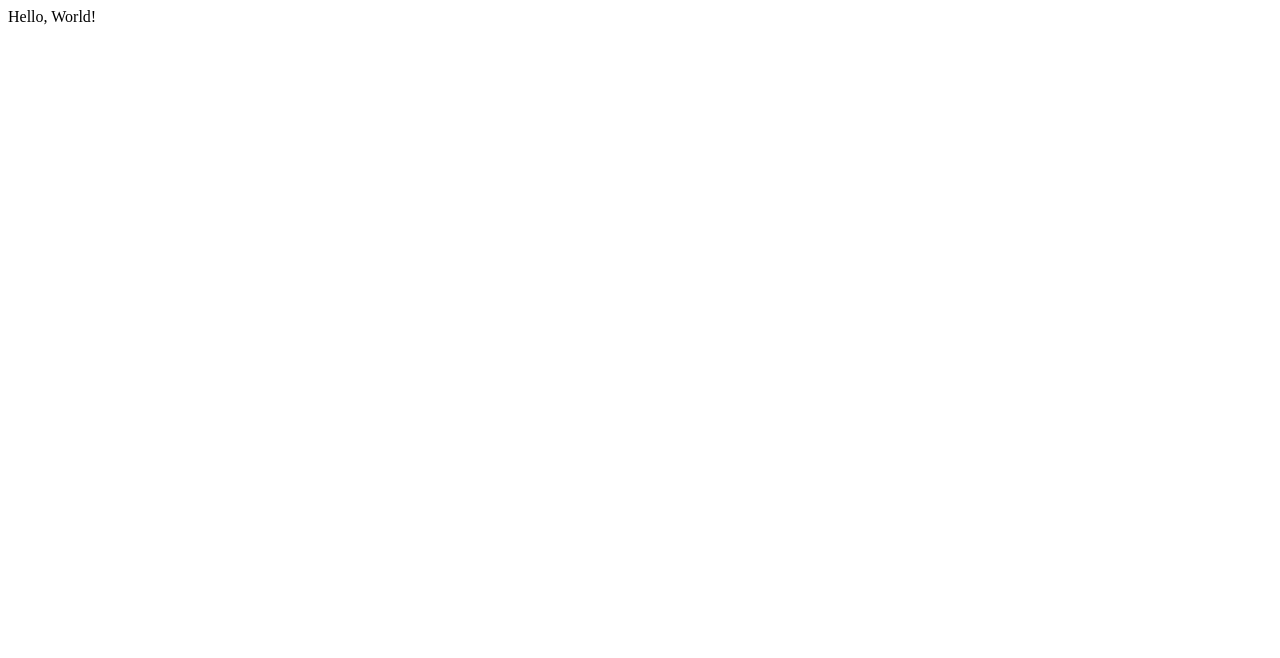
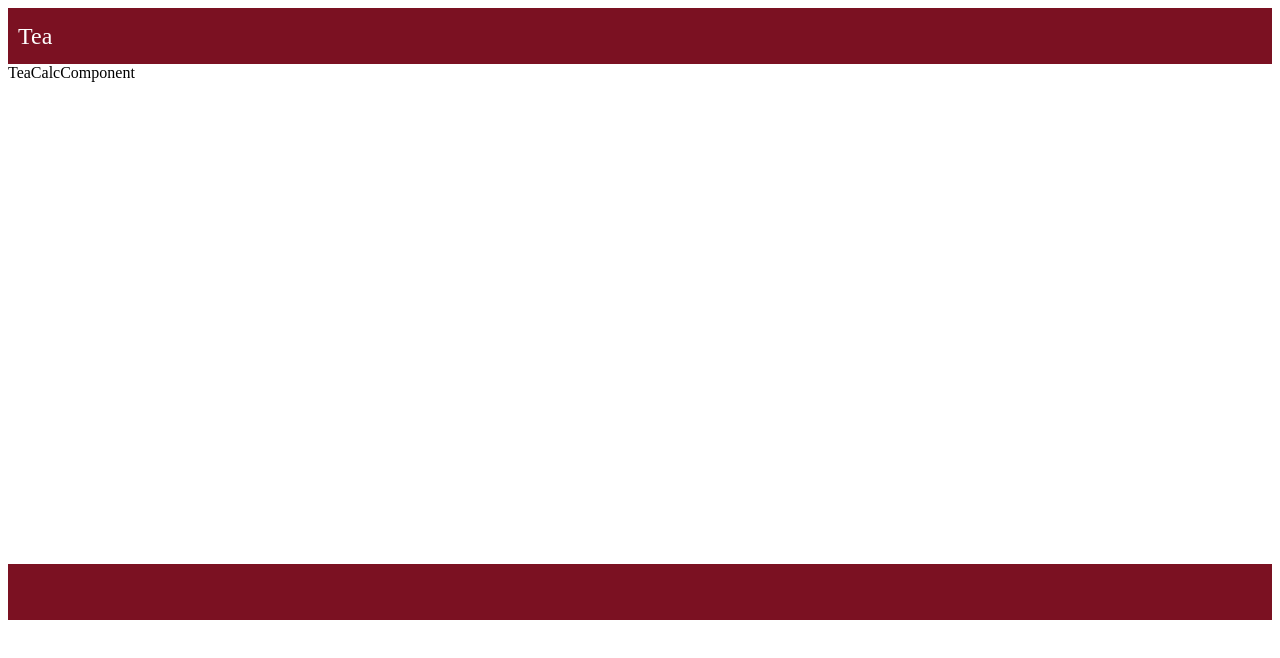
Before and after one commit to naoto-kamba/tea, a Next.js app: page / in a window 1280 px wide. Shown: the top 658 px of the page. Built offline with nearby package versions, Linux system fonts and the light colour scheme.

Commit message:
アプリページをトップページに変更

```diff
--- a/pages/index.tsx
+++ b/pages/index.tsx
@@ -1,3 +1,11 @@
-const IndexPage = () => <div>Hello, World!</div>
+import { Layout } from '../components/layout/Layout'
 
-export default IndexPage
+const TeaCalc = () => {
+  return (
+    <Layout>
+      <div>TeaCalcComponent</div>
+    </Layout>
+  )
+}
+
+export default TeaCalc
```
Also changed, not shown: pages/tea-calc.tsx (deleted, +0 -11 lines).
